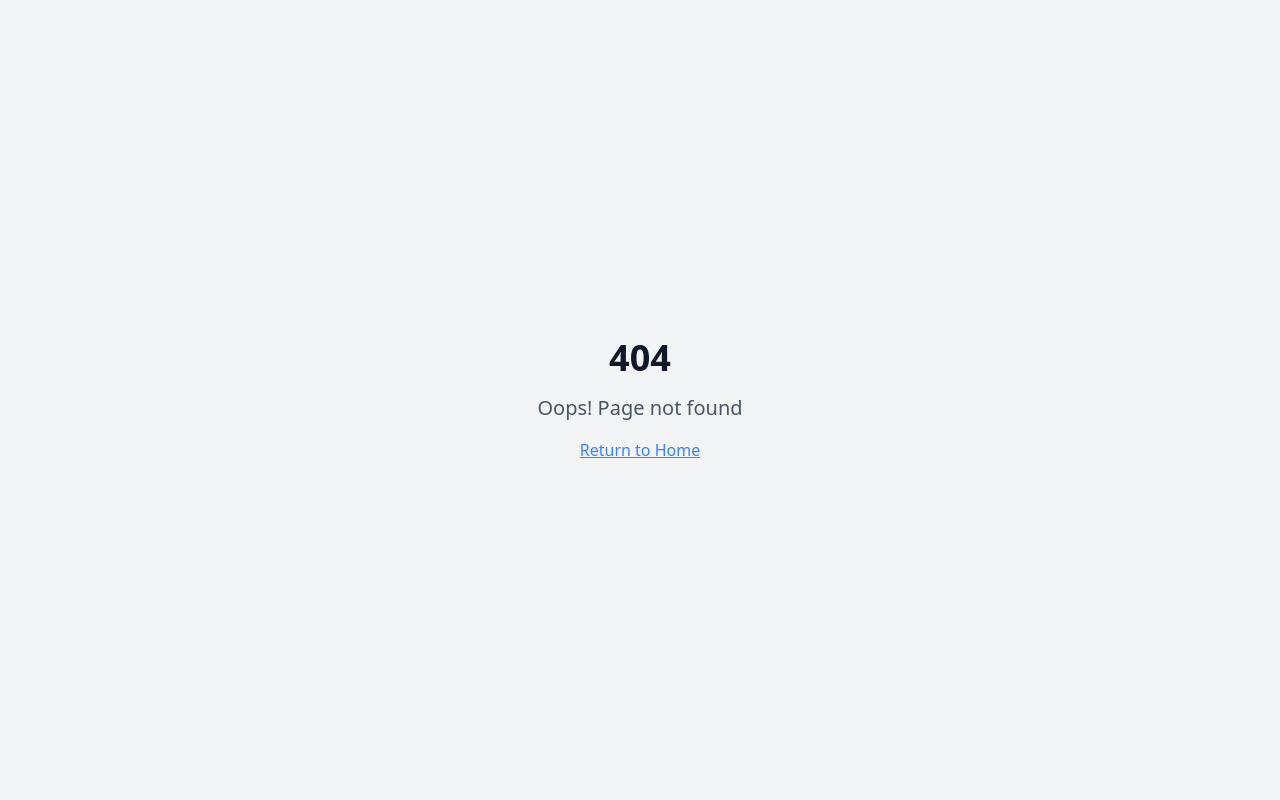
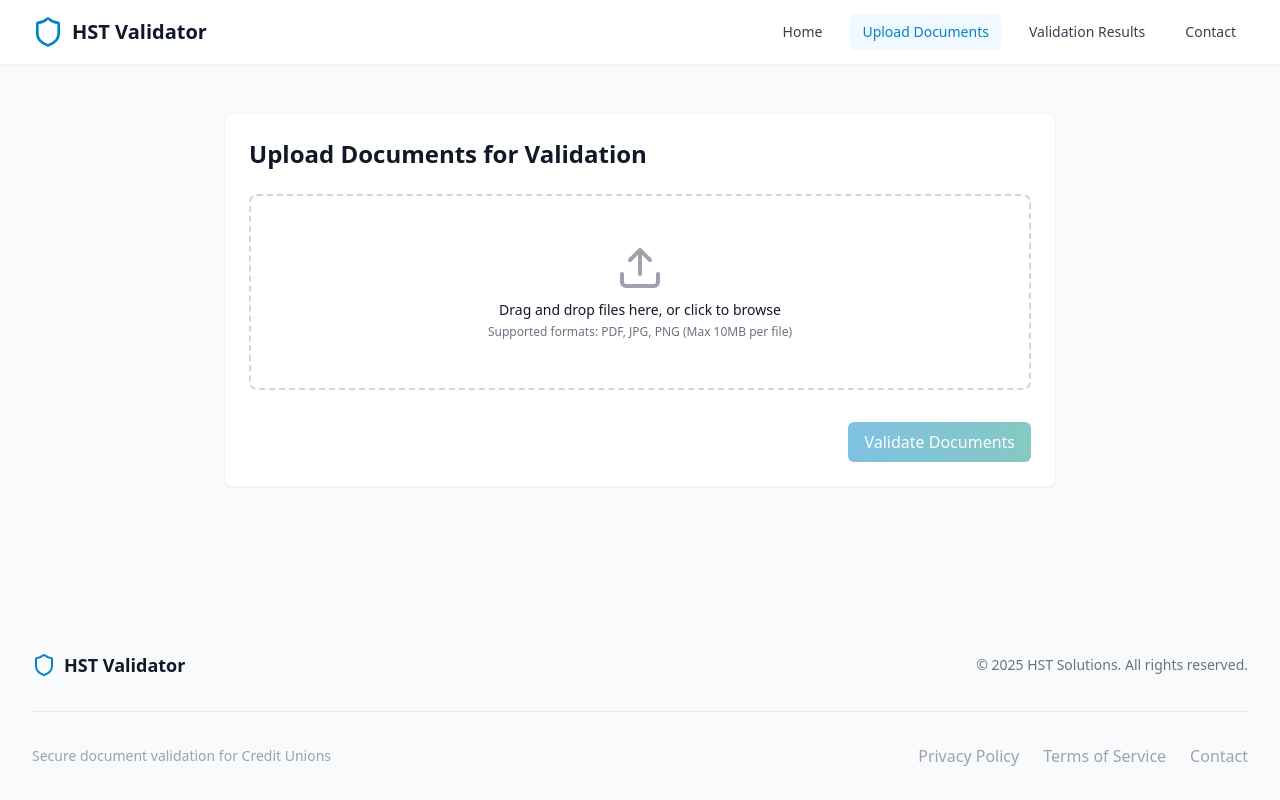
Before and after one commit to MuhammadAman02/hst-ai-fc4ee471-3d69-49c4-acf8-d163f195adf6, a React (Vite) app: page /upload in a window 1280 px wide. Before the commit this address had no page. Built offline with nearby package versions, Linux system fonts and the light colour scheme.

Commit message:
update file

```diff
--- a/src/App.tsx
+++ b/src/App.tsx
@@ -4,6 +4,8 @@ import { TooltipProvider } from "@/components/ui/tooltip";
 import { QueryClient, QueryClientProvider } from "@tanstack/react-query";
 import { BrowserRouter, Routes, Route } from "react-router-dom";
 import Index from "./pages/Index";
+import Upload from "./pages/Upload";
+import Results from "./pages/Results";
 import NotFound from "./pages/NotFound";
 
 const queryClient = new QueryClient();
@@ -16,6 +18,8 @@ const App = () => (
       <BrowserRouter>
         <Routes>
           <Route path="/" element={<Index />} />
+          <Route path="/upload" element={<Upload />} />
+          <Route path="/results" element={<Results />} />
           {/* ADD ALL CUSTOM ROUTES ABOVE THE CATCH-ALL "*" ROUTE */}
           <Route path="*" element={<NotFound />} />
         </Routes>
```
